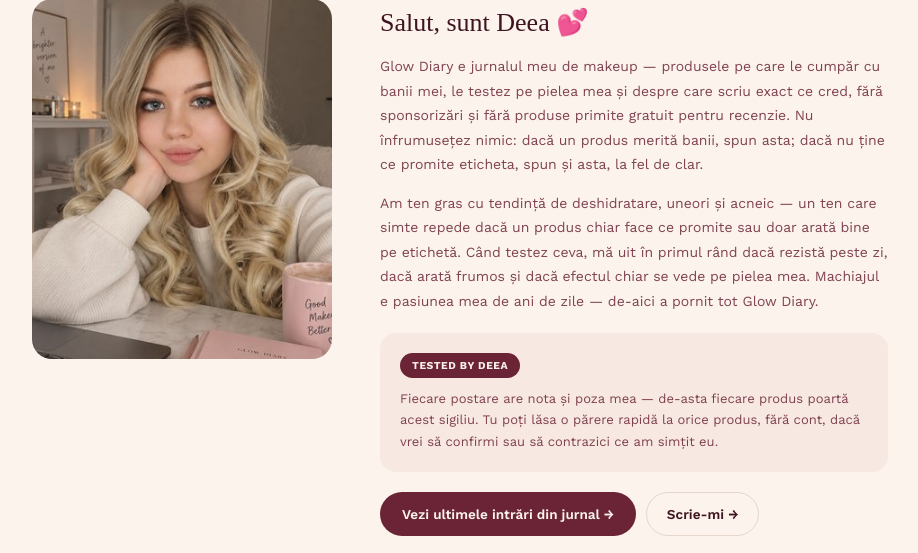
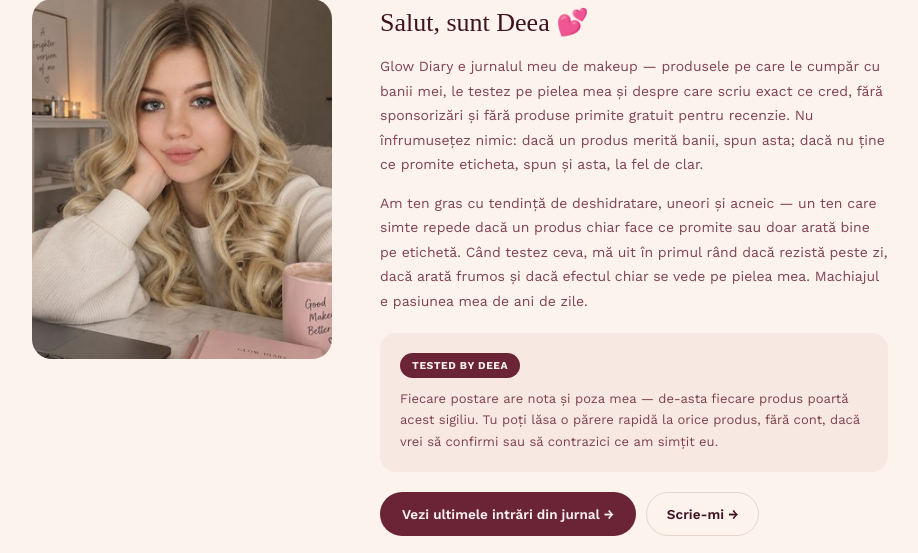
Before and after one commit to SanduAndreea22/Glow-Diary, a Django app: page /despre/ in a window 1280 px wide. Shown: the part 124-677 px from the top of the page, without its empty margins (180-1098 px from the left). Run offline with Django 5.2, Linux system fonts and the light colour scheme; some web fonts are replaced.

Commit message:
Scoate afirmația inventată despre originea Glow Diary din Despre
„De-aici a pornit tot Glow Diary" era o poveste de origine pe care am
adăugat-o eu, nu ceva confirmat de Deea — rămâne doar faptul real:
pasiunea pentru machiaj.

Co-Authored-By: Claude Sonnet 5 <noreply@anthropic.com>
Claude-Session: https://claude.ai/code/session_01Gi8h9VHUAJ9k5uM1AvFbG7

```diff
--- a/reviews/templates/reviews/about.html
+++ b/reviews/templates/reviews/about.html
@@ -23,8 +23,7 @@
         Am ten gras cu tendință de deshidratare, uneori și acneic — un ten care simte repede
         dacă un produs chiar face ce promite sau doar arată bine pe etichetă. Când testez ceva,
         mă uit în primul rând dacă rezistă peste zi, dacă arată frumos și dacă efectul chiar
-        se vede pe pielea mea. Machiajul e pasiunea mea de ani de zile — de-aici a pornit tot
-        Glow Diary.
+        se vede pe pielea mea. Machiajul e pasiunea mea de ani de zile.
       </p>
 
       <div class="tested-callout">
```
